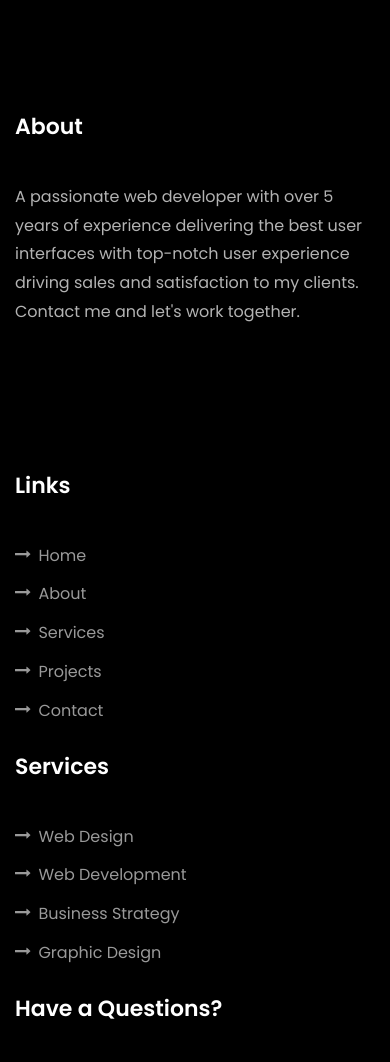
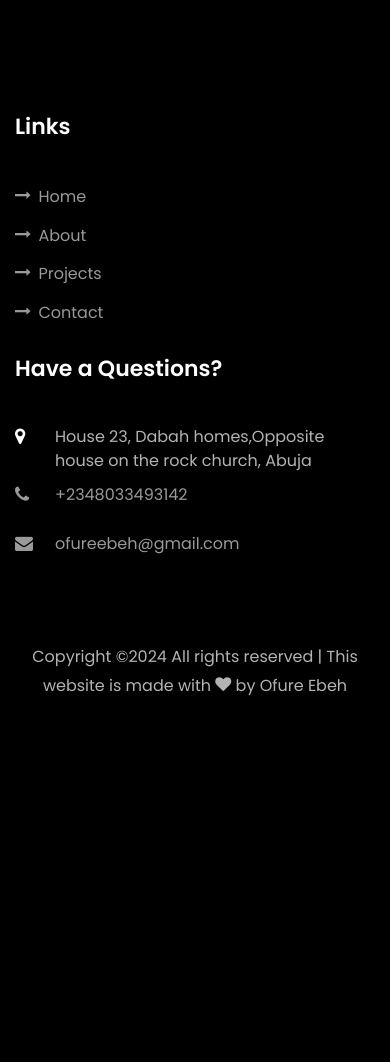
Before and after one commit to emmaxy07/ofure-portfolio, a plain HTML site: page index.html in a window 390 px wide. Shown: the part 10298-11360 px from the top of the page. After the commit the page ends 11127 px from the top, so only its background shows below. Drawn offline with Linux system fonts and the light colour scheme; files whose address does not match are found by name.

Commit message:
bug fixes

```diff
--- a/index.html
+++ b/index.html
@@ -36,7 +36,6 @@
 	        <ul class="navbar-nav nav ml-auto">
 	          <li class="nav-item"><a href="#home-section" class="nav-link"><span>Home</span></a></li>
 	          <li class="nav-item"><a href="#resume-section" class="nav-link"><span>Resume</span></a></li>
-	          <li class="nav-item"><a href="#services-section" class="nav-link"><span>Services</span></a></li>
 	          <li class="nav-item"><a href="#skills-section" class="nav-link"><span>Skills</span></a></li>
 	          <li class="nav-item"><a href="#projects-section" class="nav-link"><span>Projects</span></a></li>
 	          <li class="nav-item"><a href="#contact-section" class="nav-link"><span>Contact</span></a></li>
@@ -413,36 +412,13 @@
       <div class="container">
         <div class="row mb-5">
           <div class="col-md">
-            <div class="ftco-footer-widget mb-4">
-              <h2 class="ftco-heading-2">About</h2>
-              <p>A passionate web developer with over 5 years of experience delivering the best user interfaces with top-notch user experience driving sales and satisfaction to my clients. Contact me and let's work together.</p>
-              <ul class="ftco-footer-social list-unstyled float-md-left float-lft mt-5">
-                <li class="ftco-animate"><a href="#"><span class="icon-twitter"></span></a></li>
-                <li class="ftco-animate"><a href="#"><span class="icon-facebook"></span></a></li>
-                <li class="ftco-animate"><a href="#"><span class="icon-instagram"></span></a></li>
-              </ul>
-            </div>
-          </div>
-          <div class="col-md">
             <div class="ftco-footer-widget mb-4 ml-md-4">
               <h2 class="ftco-heading-2">Links</h2>
               <ul class="list-unstyled">
-                <li><a href="#"><span class="icon-long-arrow-right mr-2"></span>Home</a></li>
-                <li><a href="#"><span class="icon-long-arrow-right mr-2"></span>About</a></li>
-                <li><a href="#"><span class="icon-long-arrow-right mr-2"></span>Services</a></li>
-                <li><a href="#"><span class="icon-long-arrow-right mr-2"></span>Projects</a></li>
-                <li><a href="#"><span class="icon-long-arrow-right mr-2"></span>Contact</a></li>
-              </ul>
-            </div>
-          </div>
-          <div class="col-md">
-             <div class="ftco-footer-widget mb-4">
-              <h2 class="ftco-heading-2">Services</h2>
-              <ul class="list-unstyled">
-                <li><a href="#"><span class="icon-long-arrow-right mr-2"></span>Web Design</a></li>
-                <li><a href="#"><span class="icon-long-arrow-right mr-2"></span>Web Development</a></li>
-                <li><a href="#"><span class="icon-long-arrow-right mr-2"></span>Business Strategy</a></li>
-                <li><a href="#"><span class="icon-long-arrow-right mr-2"></span>Graphic Design</a></li>
+                <li><a href="#home-section"><span class="icon-long-arrow-right mr-2"></span>Home</a></li>
+                <li><a href="#about-section"><span class="icon-long-arrow-right mr-2"></span>About</a></li>
+                <li><a href="#projects-section"><span class="icon-long-arrow-right mr-2"></span>Projects</a></li>
+                <li><a href="#contact-section"><span class="icon-long-arrow-right mr-2"></span>Contact</a></li>
               </ul>
             </div>
           </div>
```
